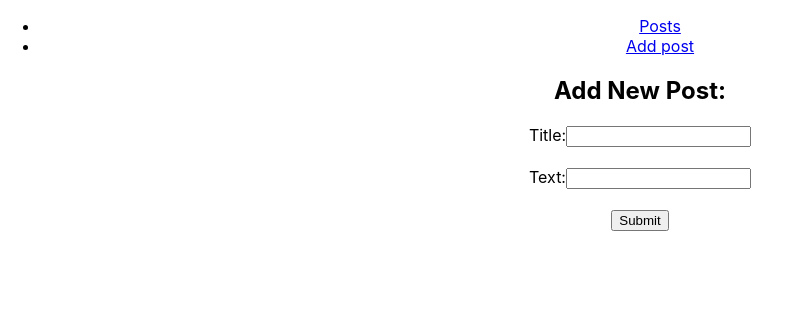
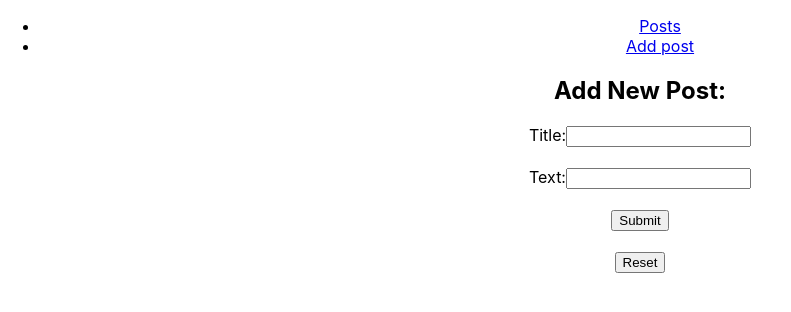
Before and after one commit to Mirjana-V/blog-app, a React (Create React App) app: page /add in a window 1280 px wide. Shown: the top 312 px of the page, without its empty margins (0-791 px from the left). Built offline with nearby package versions, Linux system fonts and the light colour scheme.

Commit message:
Zadatak 5

```diff
--- a/src/components/AddPostForm.jsx
+++ b/src/components/AddPostForm.jsx
@@ -1,6 +1,6 @@
 import React from 'react'
 
-export default function AddPostForm({newPost, setNewPost, onChange}) {
+export default function AddPostForm({newPost, setNewPost, onChange, onReset}) {
 
   return (
     <form onSubmit={onChange}>
@@ -29,6 +29,10 @@ export default function AddPostForm({newPost, setNewPost, onChange}) {
       <div>
         <button type="submit">Submit</button>
       </div>
+      <br />
+      <div>
+        <button type="button" onClick={onReset}>Reset</button>
+      </div>
     </form>
   );
 }
--- a/src/pages/AddPost.jsx
+++ b/src/pages/AddPost.jsx
@@ -14,11 +14,22 @@ export default function AddPost() {
             PostsService.add(newPost);
         history.push('/posts');
     }
+
+
+    const handleReset=()=>{
+        setNewPost({
+          title: "",
+          text: "",
+
+        })
+      }
+
     return <div><h2>Add New Post:</h2>
         <AddPostForm
             newPost={newPost}
             setNewPost={setNewPost}
             onChange={handleSubmit}
+            onReset={handleReset}
          />
     </div>
 }
```
